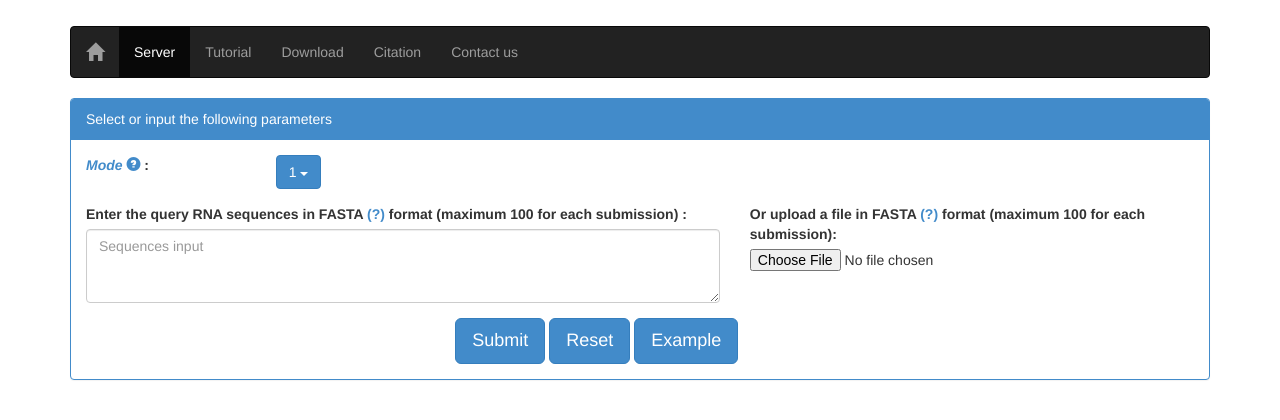
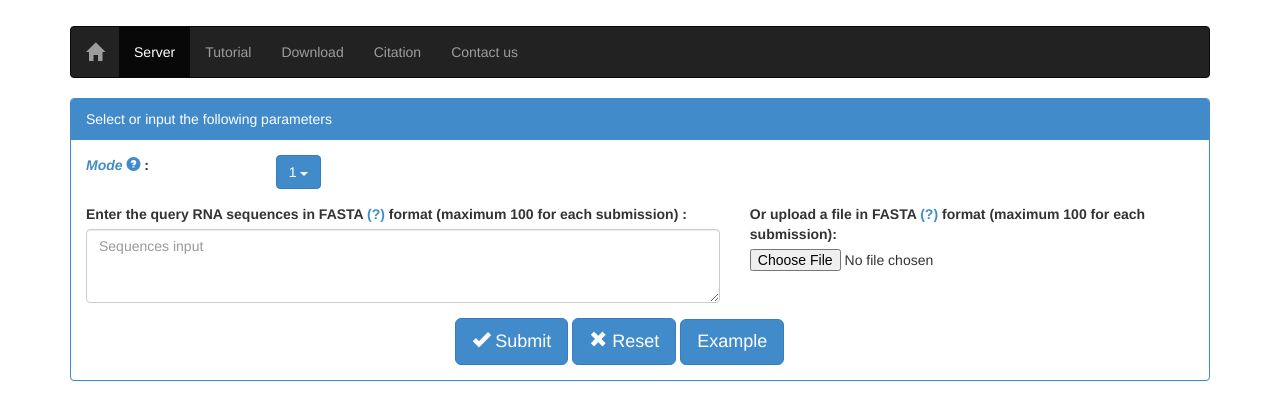
Before and after one commit to liufule12/repRNA_Web, a Flask app: page /RNA/1/ in a window 1280 px wide. Shown: the part 244-664 px from the top of the page. Run offline with Flask 2, Linux system fonts and the light colour scheme; some libraries are stand-ins or nearby versions.

Commit message:
add glyphicon ok and remove in bottom button

```diff
--- a/webserver/templates/RNA.html
+++ b/webserver/templates/RNA.html
@@ -235,8 +235,8 @@
                     </div>
 
                     <div class="col-sm-offset-4">
-                        <button type="submit" class="btn btn-primary btn-lg">Submit</button>
-                        <button type="reset" class="btn btn-primary btn-lg">Reset</button>
+                        <button type="submit" class="btn btn-primary btn-lg"><span class="glyphicon glyphicon-ok"></span> Submit</button>
+                        <button type="reset" class="btn btn-primary btn-lg"><span class="glyphicon glyphicon-remove"></span> Reset</button>
                         <button class="btn btn-primary btn-lg">Example</button>
                     </div>
                 </form>
```
